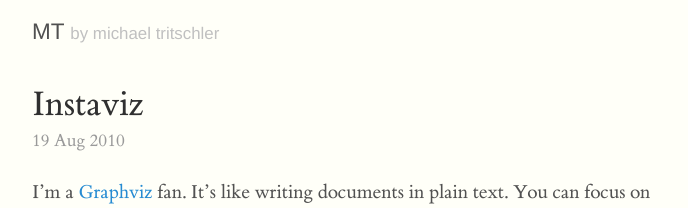
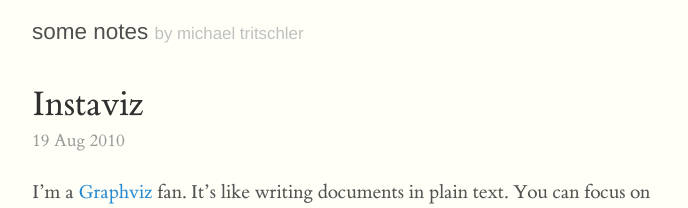
Before and after one commit to michaeltri/michaeltri.github.io, a Jekyll site: the page built from index.html, in a window 1280 px wide and 900 px high. Shown: the top 208 px of the window, without its empty margins (293-981 px from the left). Built offline with Jekyll 4.4.1, drawn with Linux system fonts in a browser that asks for light colours; the list of posts is cut into pages by our own code.

Commit message:
some notes

```diff
--- a/_config.yml
+++ b/_config.yml
@@ -5,7 +5,7 @@
 relative_permalinks: true
 
 # Setup
-title:               MT
+title:               some notes
 tagline:             by michael tritschler
 url:                 http://michaeltritschler.de
 paginate:            3
```
